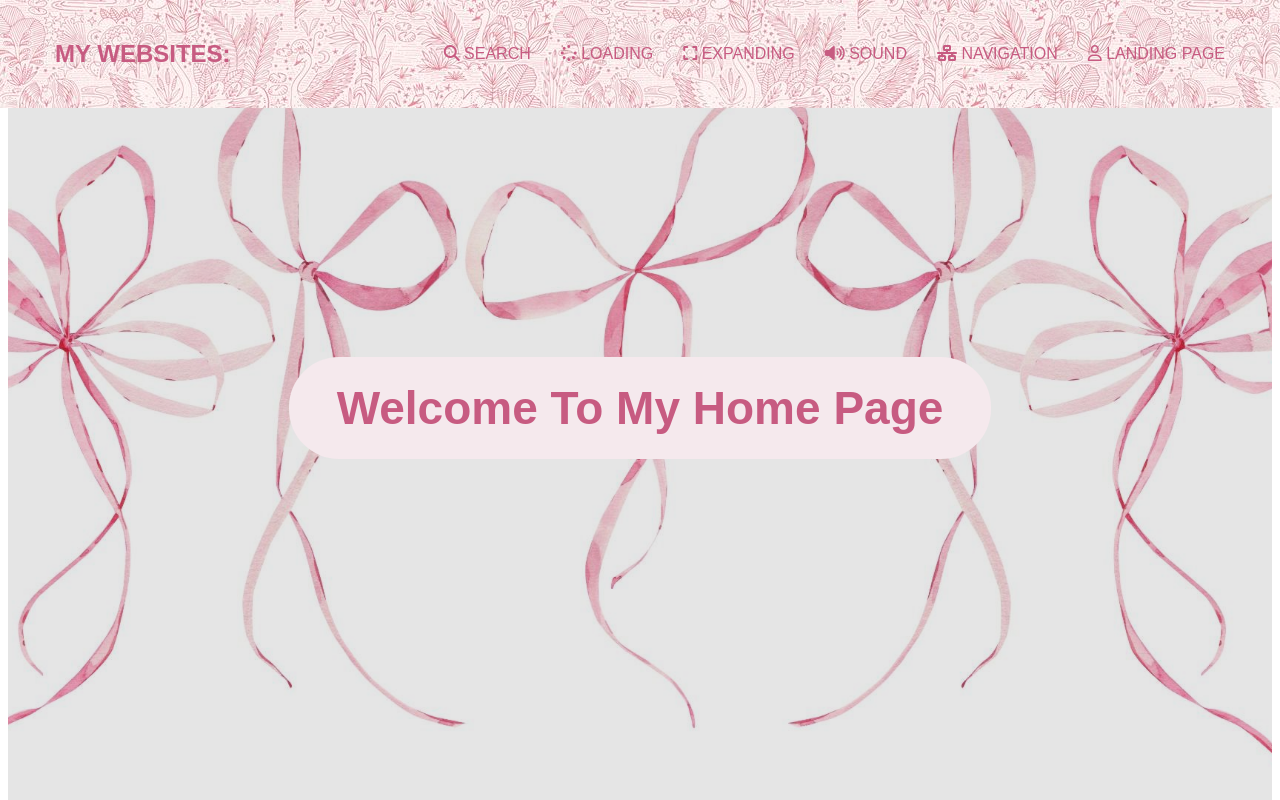
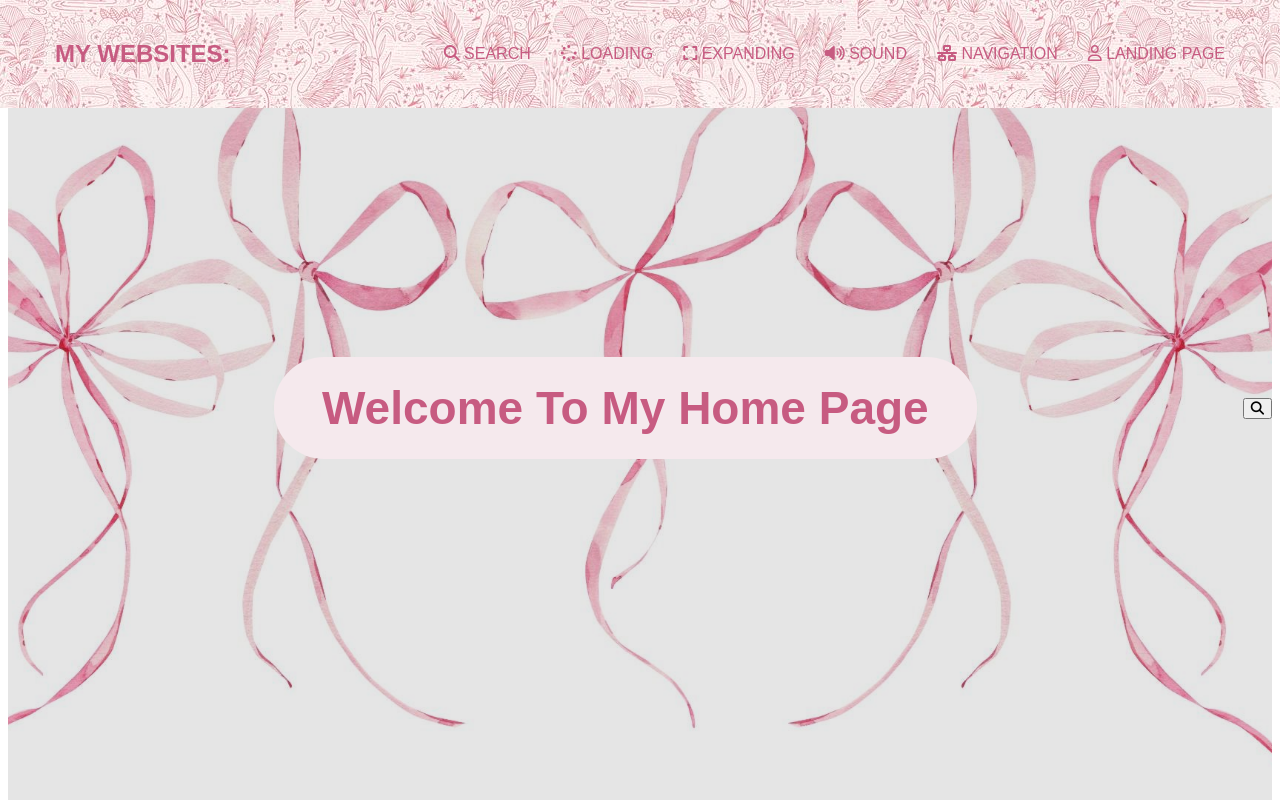
Before and after one commit to elysemar/website1, a plain HTML site: page index.html in a window 1280 px wide. Shown: the top 800 px of the page. Drawn offline with Linux system fonts and the light colour scheme; a web font is replaced by a local one.

Commit message:
Sat, Mar 16, 2024, 7:48 PM -07:00

```diff
--- a/index.html
+++ b/index.html
@@ -25,6 +25,9 @@
             <div class="container">
                 <h1>Welcome To My Home Page</h1>
             </div>
+            <button class="btn">
+                <i class="fa-solid fa-magnifying-glass"></i>
+            </button>
         </div>
 
         <section class="container content">
```
